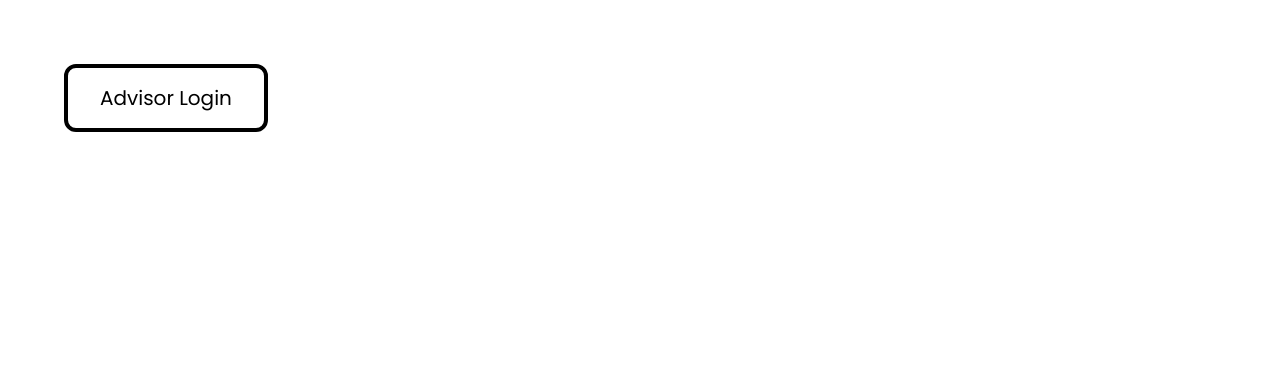
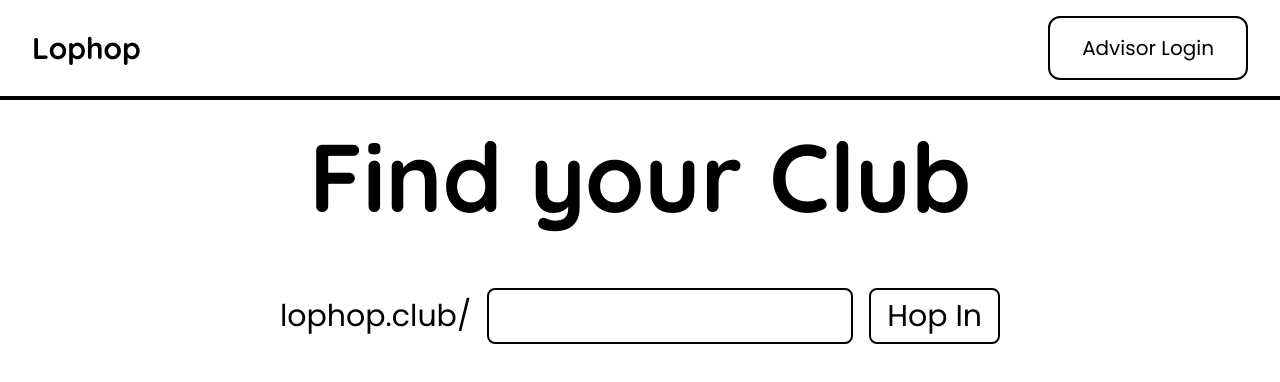
Before and after one commit to zeucapua/lophop, a SvelteKit app: page / in a window 1280 px wide. Shown: the top 382 px of the page. Built offline with nearby package versions, Linux system fonts and the light colour scheme.

Commit message:
init navbar, clear README

```diff
--- a/src/routes/+layout.svelte
+++ b/src/routes/+layout.svelte
@@ -2,4 +2,24 @@
   import "../app.css";
 </script>
 
-<slot />
+<main class="relative flex flex-col w-full min-w-screen h-full min-h-screen p-16 gap-8">
+
+  <nav class="absolute inset-x-0 top-0 w-full border-b-4 px-8 py-4 flex flex-row items-center justify-between">
+
+    <a href="/">
+      <button class="font-quicksand text-3xl font-bold">Lophop</button>
+    </a>
+
+    <a href="/login">
+      <button class="font-poppins border-2 rounded-xl px-8 py-4 text-xl">
+        Advisor Login
+      </button>
+    </a>
+
+  </nav>
+
+  <div class="mt-16">
+    <slot />
+  </div>
+
+</main>
--- a/src/routes/+page.svelte
+++ b/src/routes/+page.svelte
@@ -1,9 +1,21 @@
-<main class="flex flex-col w-full min-w-screen h-full min-h-screen p-16 gap-8">
+<script lang="ts">
+  import { goto } from "$app/navigation";
+  let club_slug : string;
+</script>
 
-<a href="/login">
-  <button class="font-poppins border-4 rounded-xl px-8 py-4 text-xl">
-    Advisor Login
-  </button>
-</a>
+<section class="flex flex-col gap-8 w-full h-full justify-center items-center">
 
-</main>
+  <div class="flex flex-col gap-16 items-center">
+    <h1 class="text-8xl font-quicksand font-bold text-center">Find your Club</h1>
+
+    <div class="text-3xl font-poppins px-auto flex flex-row gap-4 items-center">
+      <p>lophop.club/</p>
+      <input type="text" bind:value={club_slug} class="border-2 rounded-lg px-4 py-2"/>
+      <button on:click={() => goto(`/${club_slug}`)} class="border-2 rounded-lg px-4 py-2">
+        Hop In
+      </button>
+    </div>
+
+  </div>
+
+</section>
--- /dev/null
+++ b/src/routes/[club]/+layout.svelte
@@ -0,0 +1 @@
+<slot />
--- a/src/routes/[club]/+page.server.ts
+++ b/src/routes/[club]/+page.server.ts
@@ -40,5 +40,4 @@
 
     throw redirect(308, `/${club_slug}/home`);
   },
-  enter: async ({ request })
 }
--- a/src/routes/[club]/home/+page.server.ts
+++ b/src/routes/[club]/home/+page.server.ts
@@ -1,5 +1,5 @@
 import { prisma } from "$lib/prisma";
 
-export async function load({ cookies, params }) {
+export async function load({ cookies }) {
 
 }
```
Also changed, not shown: 1 other file (tests, documents, lock files or other folders).
